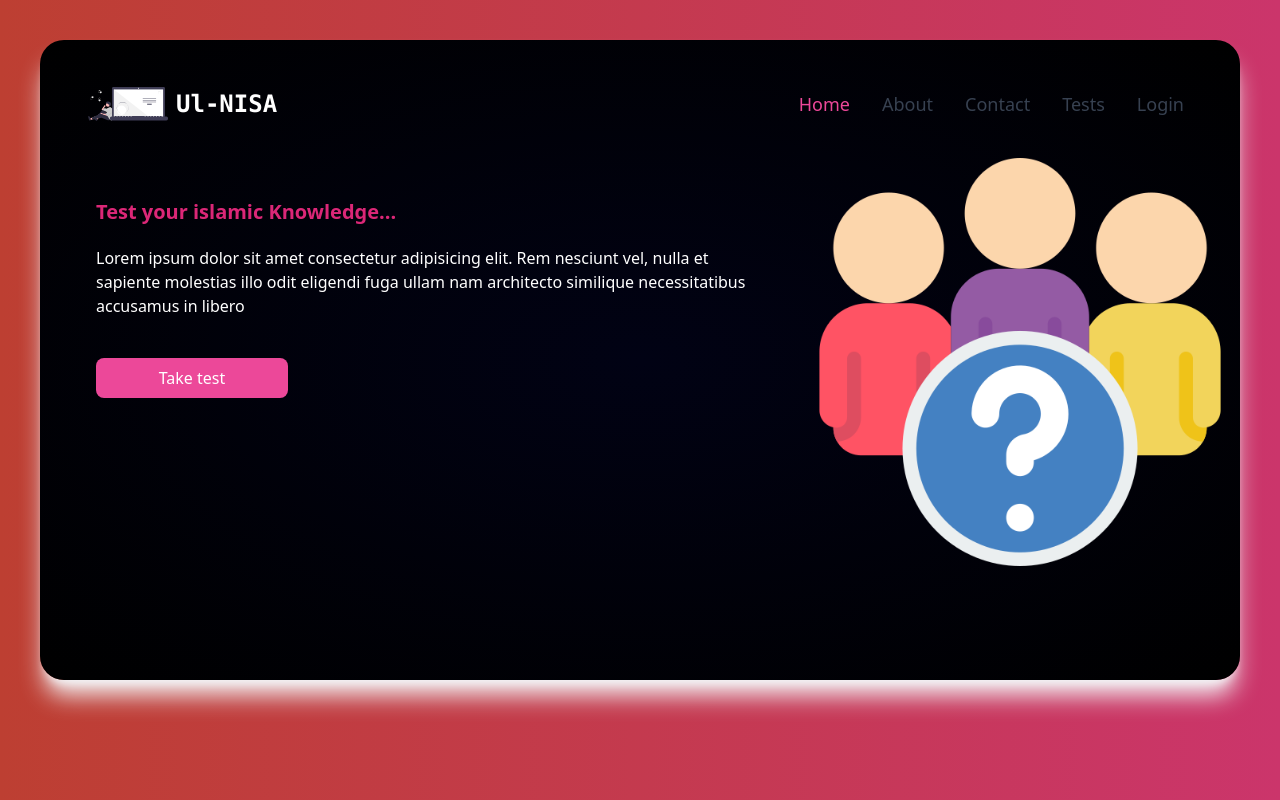
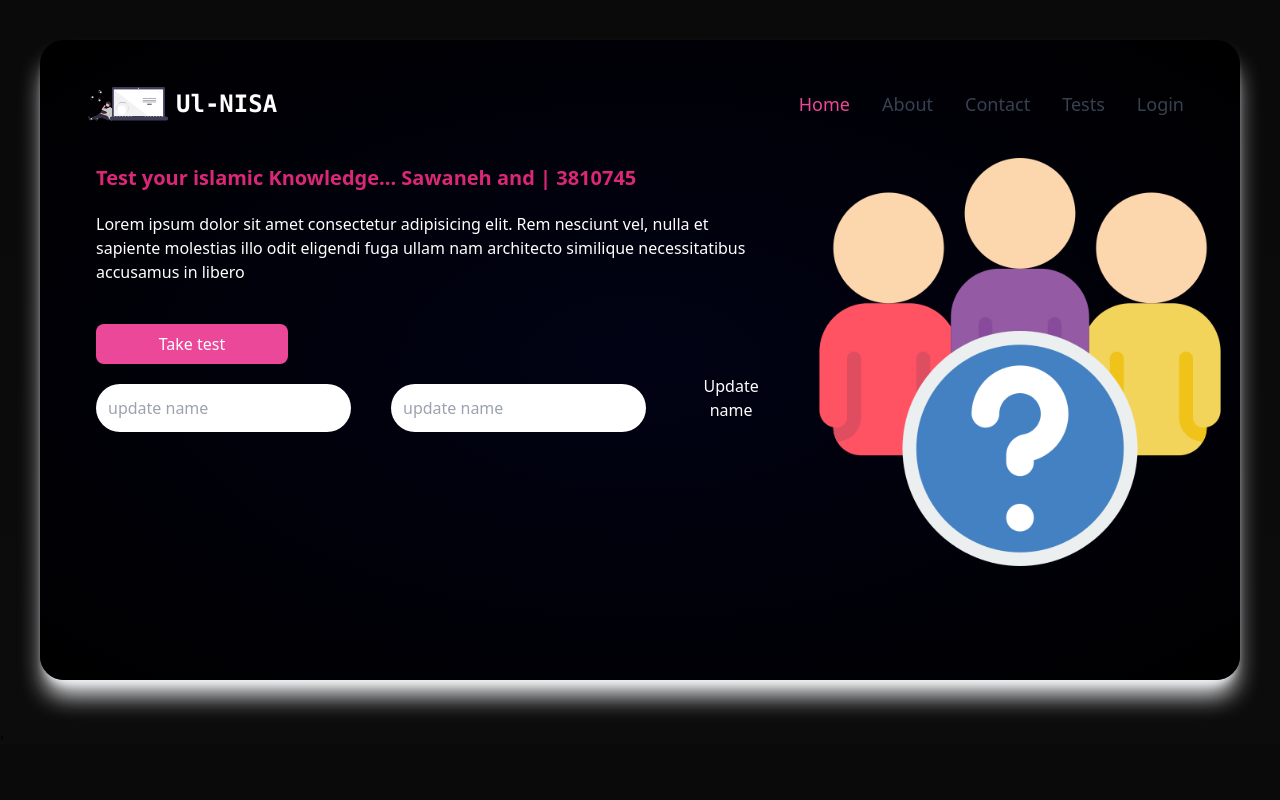
Before and after one commit to sawaneh1/Women_IN_Islam, a React (Create React App) app: page / in a window 1280 px wide. Built offline with nearby package versions, Linux system fonts and the light colour scheme.

Commit message:
added some styles

```diff
--- a/package.json
+++ b/package.json
@@ -11,8 +11,11 @@
     "@testing-library/user-event": "^13.5.0",
     "react": "^17.0.2",
     "react-dom": "^17.0.2",
+    "react-redux": "^7.2.8",
     "react-router-dom": "^6.2.2",
     "react-scripts": "5.0.0",
+    "remove": "^0.1.5",
+    "uninstall": "0.0.0",
     "web-vitals": "^2.1.4"
   },
   "scripts": {
--- a/src/Navbar/index.js
+++ b/src/Navbar/index.js
@@ -1,10 +1,23 @@
 import React, { useState } from "react";
+import { useDispatch, useSelector } from "react-redux";
 import { Link } from "react-router-dom";
 import img from "../assests/about.png";
 import logo from "../assests/test1.svg";
+import { updateUser } from "../components/Redux/UserSlice";
 
 const Navbar = () => {
+  const dispatch = useDispatch();
   const [showMenu, setShowMenu] = useState(false);
+  const [name, setName] = useState();
+  const [phone, setPhone] = useState();
+  const user = useSelector((state) => state.user);
+  console.log(user);
+
+  const handleUpdate = (e) => {
+    e.preventDefault();
+
+    dispatch(updateUser({ name, phone }));
+  };
 
   const handleShowMenu = () => {
     setShowMenu((prev) => !prev);
@@ -63,6 +76,7 @@ const Navbar = () => {
             >
               <ul className="flex flex-col p-10 mt-4 md:flex-row md:space-x-8 md:mt-0 md:text-sm md:font-medium">
                 <li>
+                  <Link to="/admin_dashboard">
                     <a
                       href="#"
                       className="block py-2 pr-4 pl-3 text-white text-lg bg-blue-700 rounded md:bg-transparent md:text-pink-500 md:p-0 dark:text-white"
@@ -70,6 +84,7 @@ const Navbar = () => {
                     >
                       Home
                     </a>
+                  </Link>
                 </li>
                 <li>
                   <a
@@ -112,7 +127,7 @@ const Navbar = () => {
         <div className="flex place-items-center items-center ">
           <div className="p-10 w-full  sm:w-4/5">
             <h1 className=" mb-5 font-bold text-pink-600 sm:-mt-32  text-xl">
-              Test your islamic Knowledge...
+              Test your islamic Knowledge... {user.name} and | {user.phone}
             </h1>
 
             <p className="w-full">
@@ -125,7 +140,26 @@ const Navbar = () => {
                 Take test
               </button>
             </Link>
+            <div className=" flex gap-10">
+              <input
+                type="text"
+                value={name}
+                placeholder="update name"
+                className="rounded-full p-3 mt-5  text-gray-700"
+                onChange={(e) => setName(e.target.value)}
+              />
+              <input
+                type="text"
+                value={phone}
+                placeholder="update name"
+                className="rounded-full p-3 mt-5  text-gray-700"
+                s
+                onChange={(e) => setPhone(e.target.value)}
+              />
+              <button onClick={handleUpdate}>Update name</button>
             </div>
+          </div>
+
           <div className="hidden  sm:flex">
             <img src={img} alt="" className="md:h-4/5 h-2/3" />
           </div>
--- a/src/components/Admin/AdminNav.js
+++ b/src/components/Admin/AdminNav.js
@@ -1,7 +1,9 @@
 import React from "react";
+import { useSelector } from "react-redux";
 import test from "../../assests/test.png";
 import user from "../../assests/user.jpg";
 const AdminNav = () => {
+  const user = useSelector((state) => state.user);
   return (
     <nav class=" border-gray-200 w-full px-2 sm:px-4 py-2.5 h-10 rounded dark:bg-neutral-900-800">
       <div class="container flex flex-wrap justify-between items-center mx-auto">
@@ -40,10 +42,10 @@ const AdminNav = () => {
           >
             <div class="py-3 px-4">
               <span class="block text-sm text-gray-900 dark:text-white">
-                Bonnie Green
+                {user.name}
               </span>
               <span class="block text-sm font-medium text-gray-500 truncate dark:text-gray-400">
-                name@flowbite.com
+                {user.phone}
               </span>
             </div>
             <ul class="py-1" aria-labelledby="dropdown">
--- a/src/components/Admin/AdminSidebar.js
+++ b/src/components/Admin/AdminSidebar.js
@@ -1,6 +1,11 @@
+import userEvent from "@testing-library/user-event";
 import React from "react";
+import { useSelector } from "react-redux";
 
 const AdminSidebar = () => {
+  const user = useSelector((state) => state.user);
+  console.log("user", user);
+
   return (
     <aside class="w-64 mt-10" aria-label="Sidebar">
       <div class="overflow-y-auto py-4 px-3  rounded dark:bg-gray-800">
@@ -35,7 +40,7 @@ const AdminSidebar = () => {
               >
                 <path d="M5 3a2 2 0 00-2 2v2a2 2 0 002 2h2a2 2 0 002-2V5a2 2 0 00-2-2H5zM5 11a2 2 0 00-2 2v2a2 2 0 002 2h2a2 2 0 002-2v-2a2 2 0 00-2-2H5zM11 5a2 2 0 012-2h2a2 2 0 012 2v2a2 2 0 01-2 2h-2a2 2 0 01-2-2V5zM11 13a2 2 0 012-2h2a2 2 0 012 2v2a2 2 0 01-2 2h-2a2 2 0 01-2-2v-2z"></path>
               </svg>
-              <span class="flex-1 ml-3 whitespace-nowrap">Kanban</span>
+              <span class="flex-1 ml-3 whitespace-nowrap">{user.name}</span>
               <span class="inline-flex justify-center items-center px-2 ml-3 text-sm font-medium text-gray-800 bg-gray-200 rounded-full dark:bg-gray-700 dark:text-gray-300">
                 Pro
               </span>
@@ -99,7 +104,7 @@ const AdminSidebar = () => {
                 ></path>
               </svg>
               <span class="flex-1 ml-3 whitespace-nowrap text-gray-400">
-                Products
+                {user.phone}
               </span>
             </a>
           </li>
--- a/src/components/Admin/style.css
+++ b/src/components/Admin/style.css
@@ -1,6 +1,8 @@
 .admin {
   min-height: 100vh;
   min-width: 100%;
+}
+body {
   background: linear-gradient(rgb(10, 10, 10), rgb(12, 12, 12));
 }
 
--- /dev/null
+++ b/src/components/Redux/UserSlice.js
@@ -0,0 +1,19 @@
+import { createSlice, PayloadAction } from "@reduxjs/toolkit";
+
+export const UserSlice = createSlice({
+  name: "user",
+  initialState: {
+    name: "Sawaneh",
+    phone: 3810745,
+  },
+
+  reducers: {
+    updateUser: (state, action) => {
+      state.name = action.payload.name;
+      state.phone = action.payload.phone;
+    },
+  },
+});
+
+export const { updateUser } = UserSlice.actions;
+export default UserSlice.reducer;
--- /dev/null
+++ b/src/components/Redux/store.js
@@ -0,0 +1,8 @@
+import { configureStore } from "@reduxjs/toolkit";
+import UserReducer from "./UserSlice";
+
+export default configureStore({
+  reducer: {
+    user: UserReducer,
+  },
+});
--- a/src/index.js
+++ b/src/index.js
@@ -7,8 +7,11 @@ import Quiz from "./components/Quiz";
 import ScoreBoard from "./components/scoreBoard";
 import Auth from "./components/Auth/Auth";
 import AdminDashboard from "./components/Admin";
+import { Provider } from "react-redux";
+import store from "./components/Redux/store";
 
 ReactDOM.render(
+  <Provider store={store}>
     <BrowserRouter>
       <Routes>
         <Route element={<App />} path="/" />
@@ -17,7 +20,9 @@ ReactDOM.render(
         <Route element={<AdminDashboard />} path="/admin_dashboard" />
         <Route element={<Auth />} path="/login" />
       </Routes>
-  </BrowserRouter>,
+    </BrowserRouter>
+    ,
+  </Provider>,
 
   document.getElementById("root")
 );
```
Also changed, not shown: 2 other files (tests, documents, lock files or other folders). Lines whose indentation alone changed are shown as unchanged.
